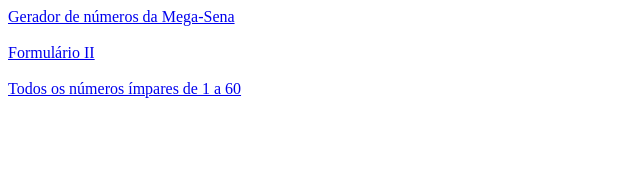
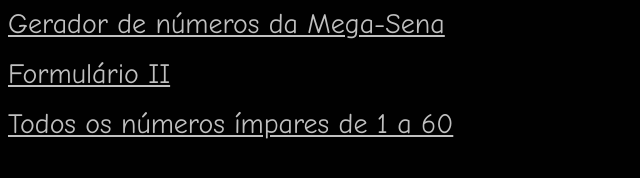
Before and after one commit to Dark-Magician-S62/videoaulas_alfamidia, a plain HTML site: page index.html in a window 1280 px wide. Shown: the whole page, without its empty margins (0-640 px from the left). Drawn offline with Linux system fonts and the light colour scheme.

Commit message:
Updated CSS sheet

```diff
--- a/css/layout.css
+++ b/css/layout.css
@@ -1,7 +1,18 @@
+a{
+	color: silver;
+	font-size: 28px;
+	font-family: "Comic Sans MS", "Comic Sans", cursive, Arial, Helvetica, sans-serif;
+}
+body{
+	background-color: #010101;
+}
 h1
 {
 	background-color: #000077;
 	color: silver;
 	font-family: sans-serif;
-
 }
+#itens
+{
+	color: #909090;
+}
```
